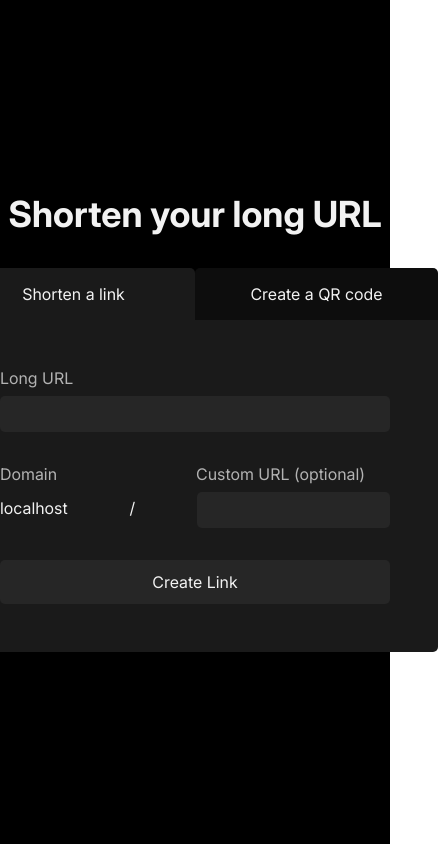
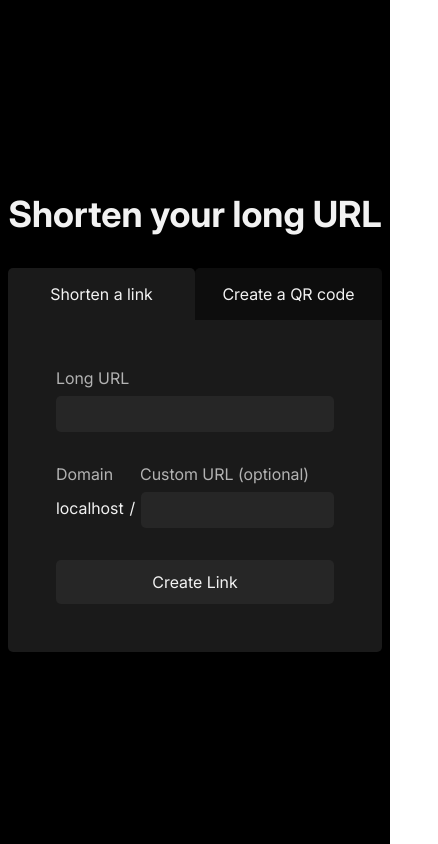
Before and after one commit to iamvetle/url-shortener, a Nuxt app: page / in a window 390 px wide. Shown: the whole page, 438 px wide, since content can reach past the window. Built offline with nearby package versions, Linux system fonts and the light colour scheme; no server answers.

Commit message:
Fix width so it's better on mobile.

```diff
--- a/app/app.vue
+++ b/app/app.vue
@@ -103,6 +103,13 @@
 		flex-direction: column;
 		align-items: center;
 		justify-content: center;
+		width:100%;
+	}
+
+	#shortener-or-qrcode-box {
+		width:100%;
+		padding-left: 8px;
+		padding-right: 8px;
 	}
 
 	h1 {
@@ -133,7 +140,8 @@
 	}
 
 	#tops {
-		width: 486px;
+		max-width: 486px;
+		width: 100%;
 		margin-left: auto;
 		margin-right: auto;
 	}
--- a/app/components/CreateQRCode.vue
+++ b/app/components/CreateQRCode.vue
@@ -158,7 +158,8 @@
 	}
 
 	#create-qr-code-container {
-		width: 486px;
+		max-width: 486px;
+		width: 100%;
 		margin-right: auto;
 		margin-left: auto;
 		background-color: var(--bg-color-2);
--- a/app/components/ShortenURL.vue
+++ b/app/components/ShortenURL.vue
@@ -101,7 +101,8 @@
 	}
 
 	#create-short-url-container {
-		width: 486px;
+		max-width: 486px;
+		width:100%;
 		margin-right: auto;
 		margin-left: auto;
 		background-color: var(--bg-color-2);
```
